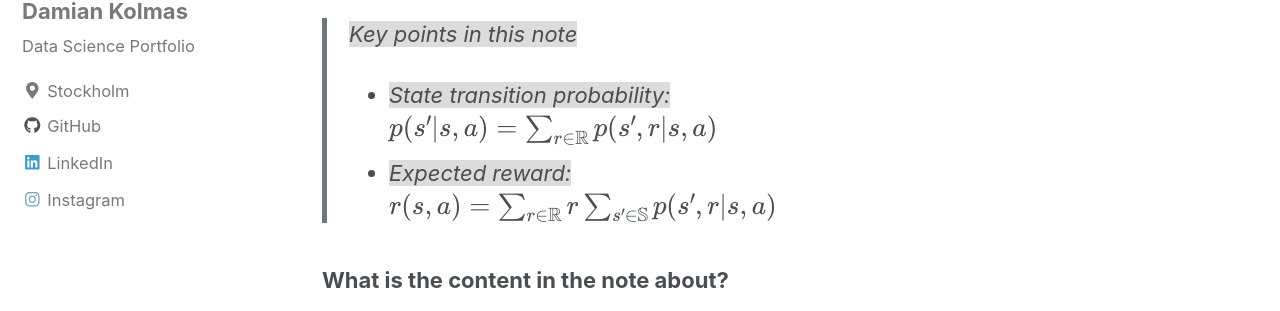
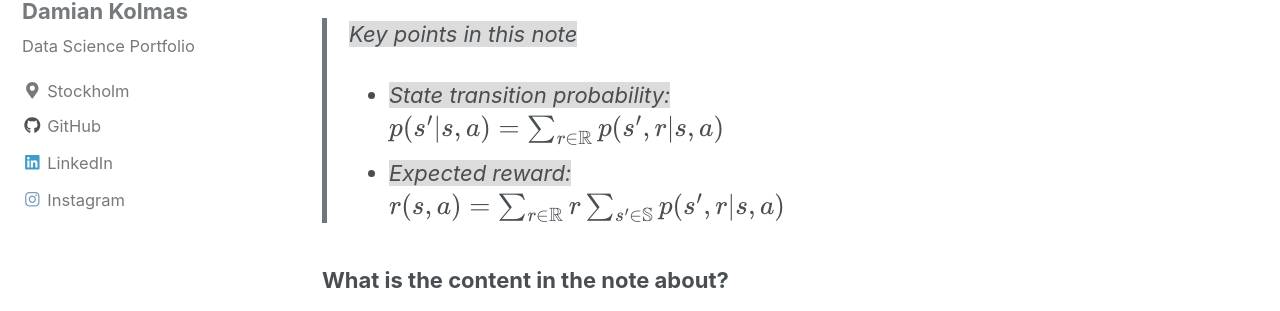
Before and after one commit to DKolmas/DKolmas.github.io, a Jekyll site: the page built from _posts/2019-09-17-Marcov-Decission-Process.md, in a window 1280 px wide and 900 px high. Shown: the part 227-538 px from the top of the window. Built offline with Jekyll 4.4.1, drawn with Linux system fonts in a browser that asks for light colours; cached includes are drawn as plain includes; formulas are drawn with MathJax 3.

Commit message:
updating

```diff
--- a/_posts/2019-09-17-Marcov-Decission-Process.md
+++ b/_posts/2019-09-17-Marcov-Decission-Process.md
@@ -9,9 +9,9 @@ mathjax: "true"
 
 > <span style="background-color:gainsboro">Key points in this note</span>
 > * <span style="background-color:gainsboro">State transition probability:</span>
-$$p(s'|s,a) = \sum_{r\in\mathbb{R}}p(s',r|s,a)$$
+$$p(s'|s,a) = \sum_{r\in\mathbb{R}}^{}p(s',r|s,a)$$
 > * <span style="background-color:gainsboro">Expected reward:</span>
-$$r(s,a) = \sum_{r\in\mathbb{R}}r\sum_{s'\in\mathbb{S}}p(s',r|s,a)$$
+$$r(s,a) = \sum_{r\in\mathbb{R}}^{}r\sum_{s'\in\mathbb{S}}^{}p(s',r|s,a)$$
 
 ### What is the content in the note about?
 1. Motivation - why we need model of real word (in form of Markov Decission Process)
```
